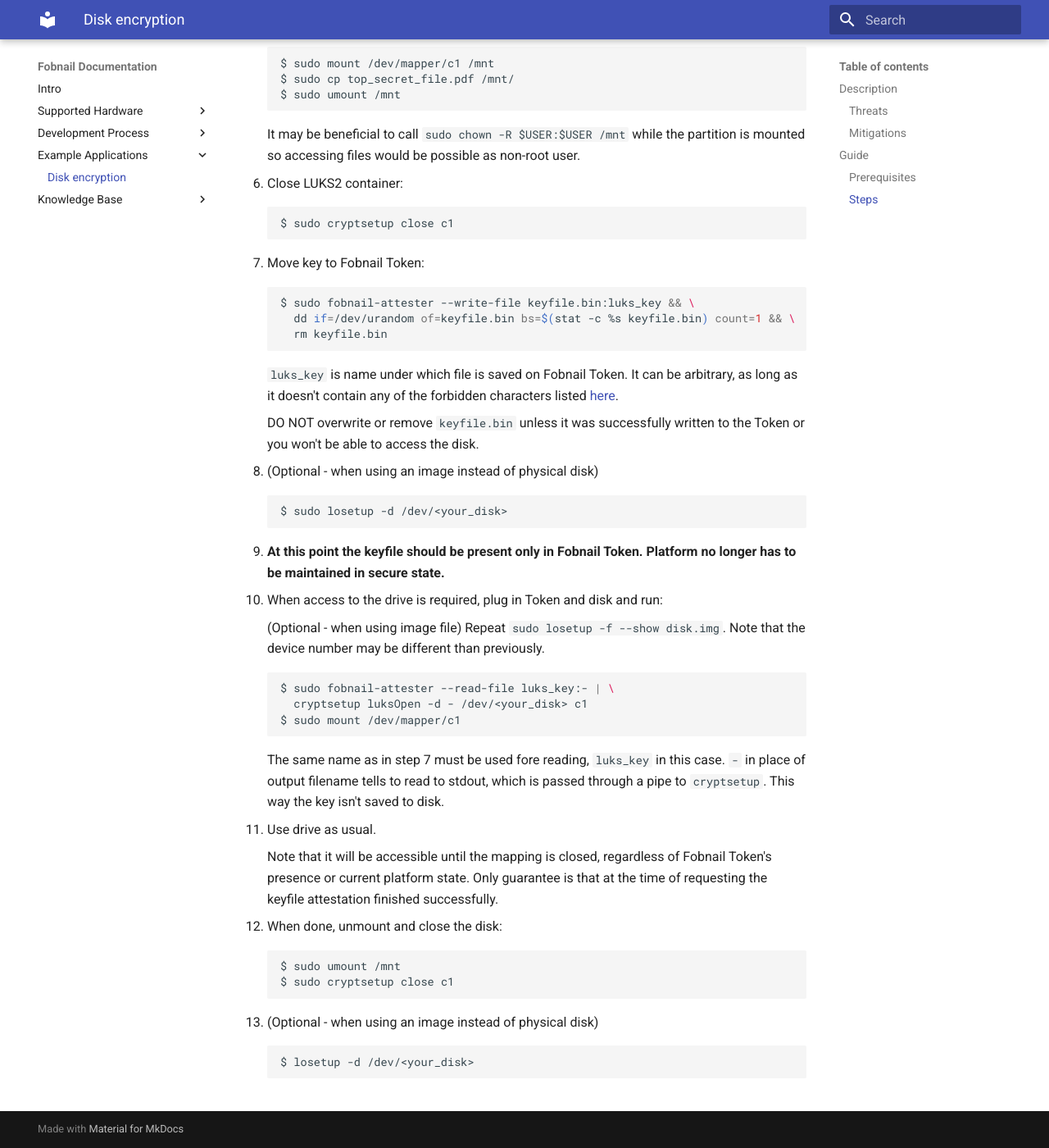
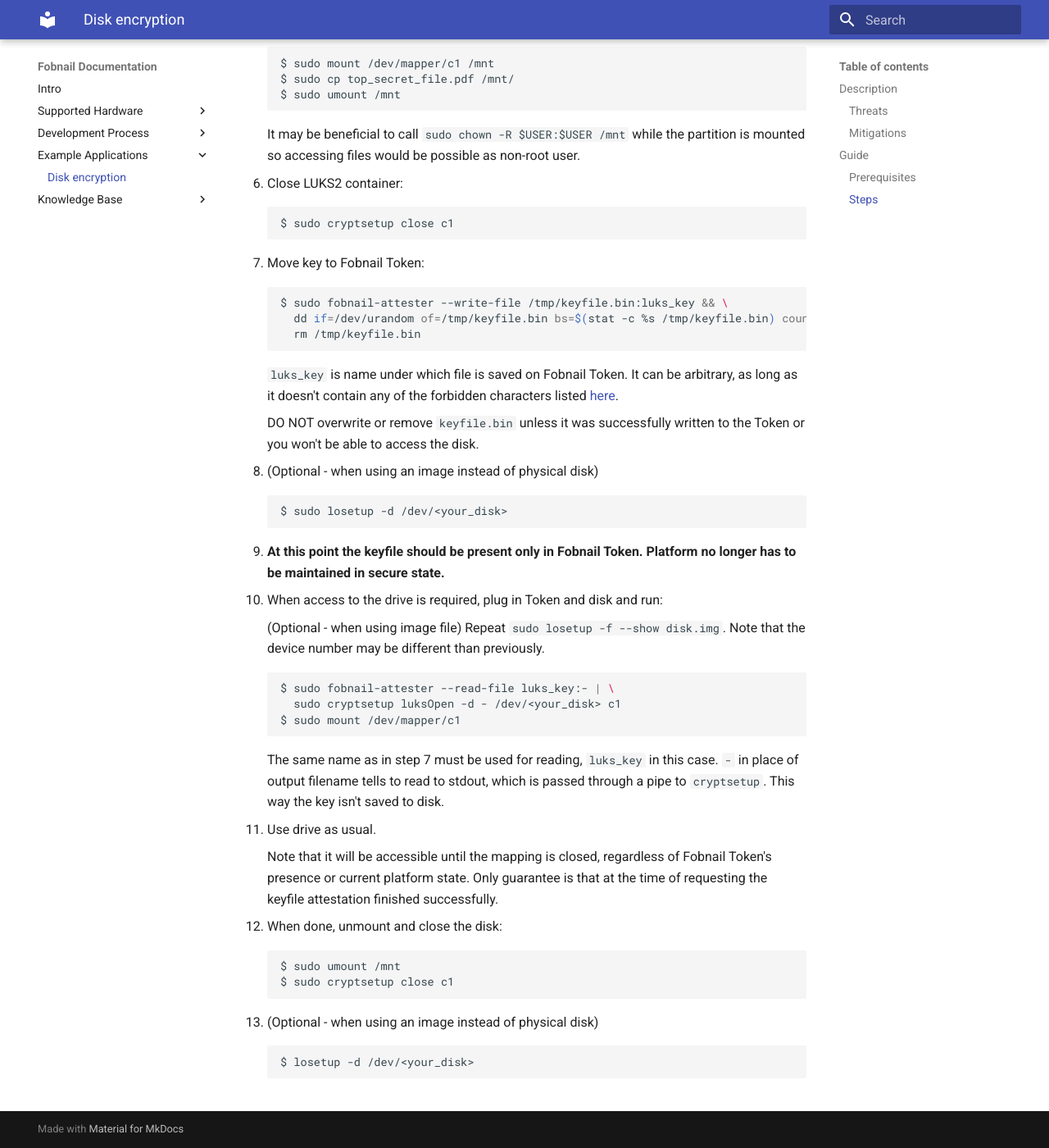
Before and after one commit to fobnail/docs, an MkDocs documentation site: the page built from docs/examples/disk_encryption.md, in a window 1280 px wide and 1400 px high, scrolled down 2101 px. Shown: the whole window at 82% size. Built offline with MkDocs 1.6.1 and Material for MkDocs 9.7.7, drawn with Linux system fonts in a browser that asks for light colours; some of the changed text lies outside the part shown.

Commit message:
docs/examples/disk_encryption.md: fixes after review
Signed-off-by: Krystian Hebel <krystian.hebel@3mdeb.com>

````diff
--- a/docs/examples/disk_encryption.md
+++ b/docs/examples/disk_encryption.md
@@ -59,7 +59,7 @@
 for details):
 
     ```shell
-    $ dd bs=512 count=4 if=/dev/urandom of=keyfile.bin
+    $ dd bs=512 count=4 if=/dev/urandom of=/tmp/keyfile.bin
     4+0 records in
     4+0 records out
     2048 bytes (2,0 kB, 2,0 KiB) copied, 0,00431696 s, 474 kB/s
@@ -84,7 +84,7 @@
 4. Map the LUKS2 container and create a file system on it:
 
     ```shell
-    $ sudo cryptsetup luksOpen -d keyfile.bin /dev/<your_disk> c1
+    $ sudo cryptsetup luksOpen -d /tmp/keyfile.bin /dev/<your_disk> c1
     $ sudo mke2fs -j /dev/mapper/c1
     ```
 
@@ -111,9 +111,9 @@
 7. Move key to Fobnail Token:
 
     ```shell
-    $ sudo fobnail-attester --write-file keyfile.bin:luks_key && \
-      dd if=/dev/urandom of=keyfile.bin bs=$(stat -c %s keyfile.bin) count=1 && \
-      rm keyfile.bin
+    $ sudo fobnail-attester --write-file /tmp/keyfile.bin:luks_key && \
+      dd if=/dev/urandom of=/tmp/keyfile.bin bs=$(stat -c %s /tmp/keyfile.bin) count=1 && \
+      rm /tmp/keyfile.bin
     ```
 
     `luks_key` is name under which file is saved on Fobnail Token. It can be
@@ -139,11 +139,11 @@
 
     ```shell
     $ sudo fobnail-attester --read-file luks_key:- | \
-      cryptsetup luksOpen -d - /dev/<your_disk> c1
+      sudo cryptsetup luksOpen -d - /dev/<your_disk> c1
     $ sudo mount /dev/mapper/c1
     ```
 
-    The same name as in step 7 must be used fore reading, `luks_key` in this
+    The same name as in step 7 must be used for reading, `luks_key` in this
     case. `-` in place of output filename tells to read to stdout, which is
     passed through a pipe to `cryptsetup`. This way the key isn't saved to disk.
 
````
